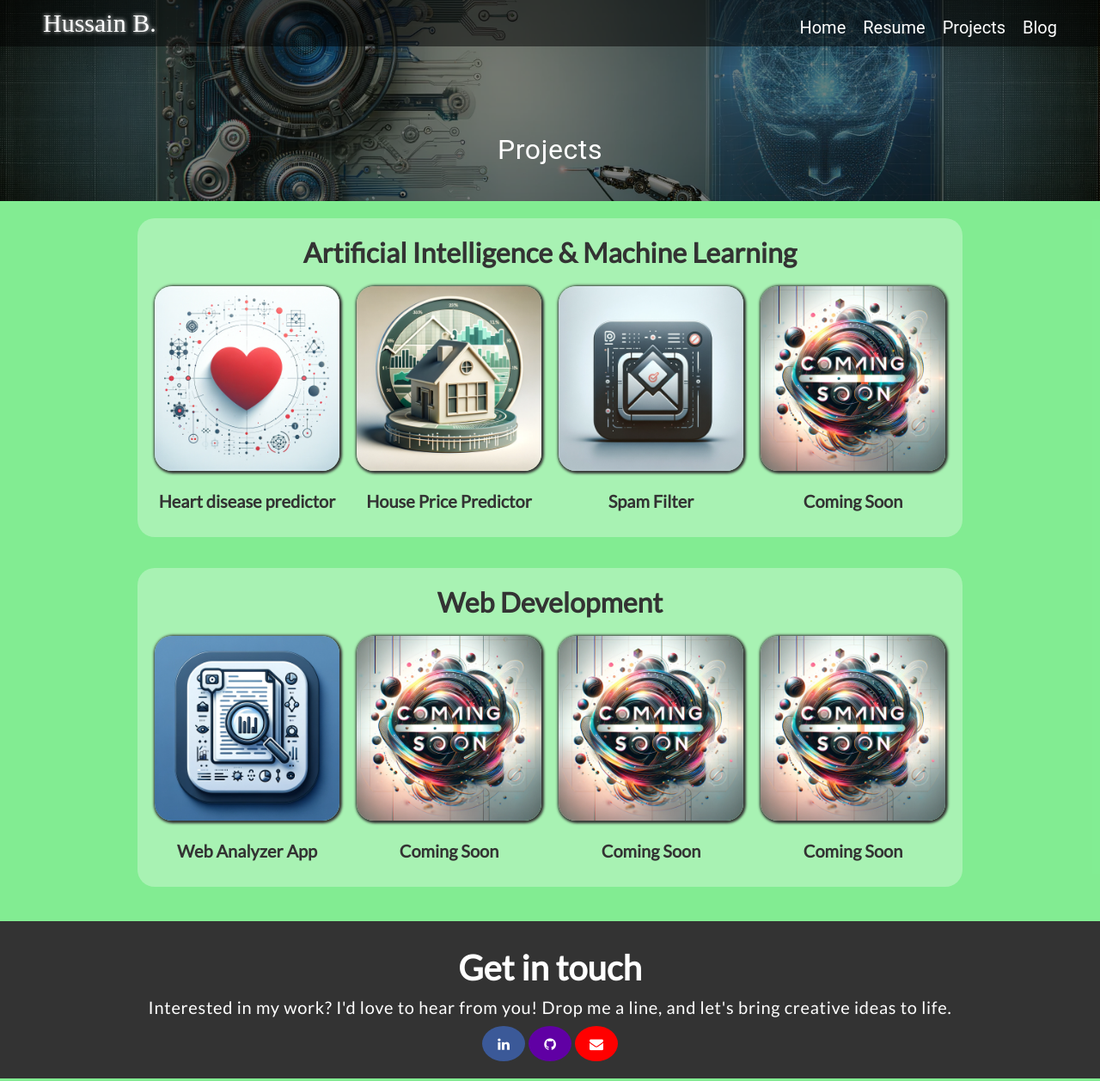
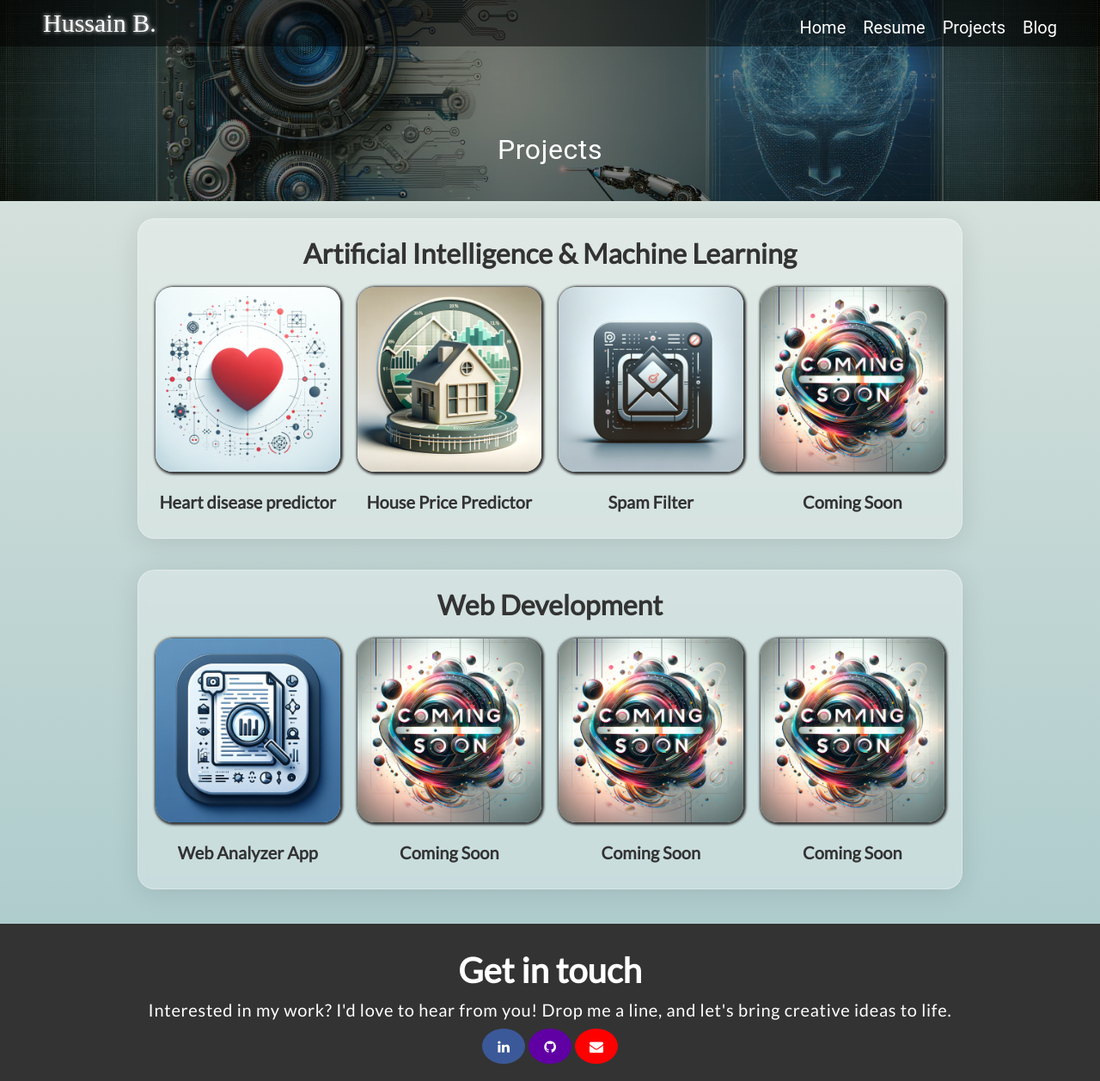
Before and after one commit to hussainBurhan/Django-Portfolio-Website, a Django app: page /projects in a window 1280 px wide. Shown: the whole page at 86% size. Run offline with Django 5.2, Linux system fonts and the light colour scheme; some web fonts are replaced.

Commit message:
changed projects background color

```diff
--- a/mysite/static/styles/project1.css
+++ b/mysite/static/styles/project1.css
@@ -87,7 +87,7 @@
 
   }
   .main {
-    background-color: rgba(112, 234, 131, 0.874);
+    background: linear-gradient(to bottom, #d4e0db, #afcccd);
   }
   .container {
     margin-left: auto;
@@ -100,6 +100,10 @@
   .ML {
     border-radius: 20px;
     background-color: rgba(255, 255, 255, 0.3);
+    box-shadow: 0 4px 30px rgba(0, 0, 0, 0.1);
+    backdrop-filter: blur(5px);
+    -webkit-backdrop-filter: blur(5px);
+    border: 1px solid rgba(255, 255, 255, 0.3);
     font-family: Lato;
     color: #333;
     padding: 10px 10px 10px 10px;
--- a/mysite/static/styles/resume1.css
+++ b/mysite/static/styles/resume1.css
@@ -254,6 +254,9 @@
           font-size: 16px;
           width: 30px;
       }
+      .column {
+        width: 100%;
+      }
   }
   @media (min-width: 320px) and (max-width: 480px){
       .logo {
@@ -276,6 +279,9 @@
           padding: 7px;
           font-size: 16px;
           width: 30px;
+      }
+      .column {
+        width: 100%;
       }
   }
   @media (min-width: 480px) and (max-width: 600px){
```
